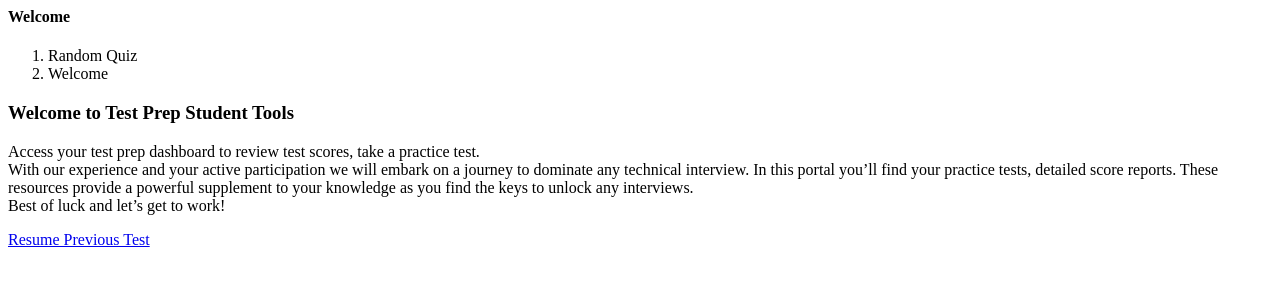
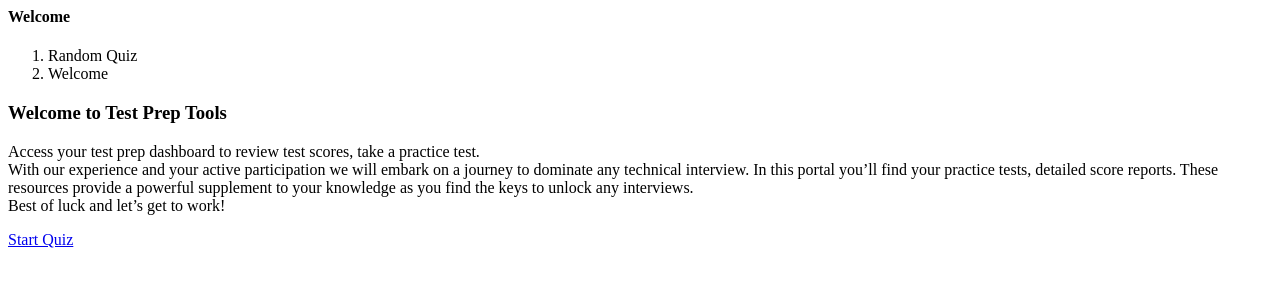
Before and after one commit to Aniket17/procom-quiz, an Angular app: page /home in a window 1280 px wide. Shown: the top 300 px of the page. Built offline with nearby package versions, Linux system fonts and the light colour scheme.

Commit message:
Added routing

```diff
--- a/src/app/app-routing.module.ts
+++ b/src/app/app-routing.module.ts
@@ -1,9 +1,11 @@
 import { NgModule } from "@angular/core";
 import { RouterModule, Routes } from "@angular/router";
 import { WelcomeComponent } from "./components/welcome/welcome.component";
+import { QuizComponent } from "./components/quiz/quiz.component";
 
 const routes: Routes = [
   { path: "home", component: WelcomeComponent },
+  { path: "quiz", component: QuizComponent },
   { path: "", redirectTo: "/home", pathMatch: "full" }
 ];
 
--- a/src/app/components/welcome/welcome.component.html
+++ b/src/app/components/welcome/welcome.component.html
@@ -16,7 +16,7 @@
     <div class="row">
       <div class="card">
         <div class="card-body">
-          <h3 class="card-title">Welcome to Test Prep Student Tools</h3>
+          <h3 class="card-title">Welcome to Test Prep Tools</h3>
           <p class="card-text">Access your test prep dashboard to review test scores, take a practice test.
             <br>
             With our experience and your active participation we will embark on a journey to dominate any technical
@@ -27,8 +27,8 @@
             <br>
             Best of luck and let’s get to work!
           </p>
-          <a href="javascript:void(0)" ng-click="start()" class="btn btn-primary">
-            <i class="fa fa-play-circle m-r-10"></i> Resume Previous Test</a>
+          <a routerLink="/quiz" class="btn btn-primary">
+            <i class="fa fa-play-circle m-r-10"></i> Start Quiz</a>
         </div>
       </div>
     </div>
```
